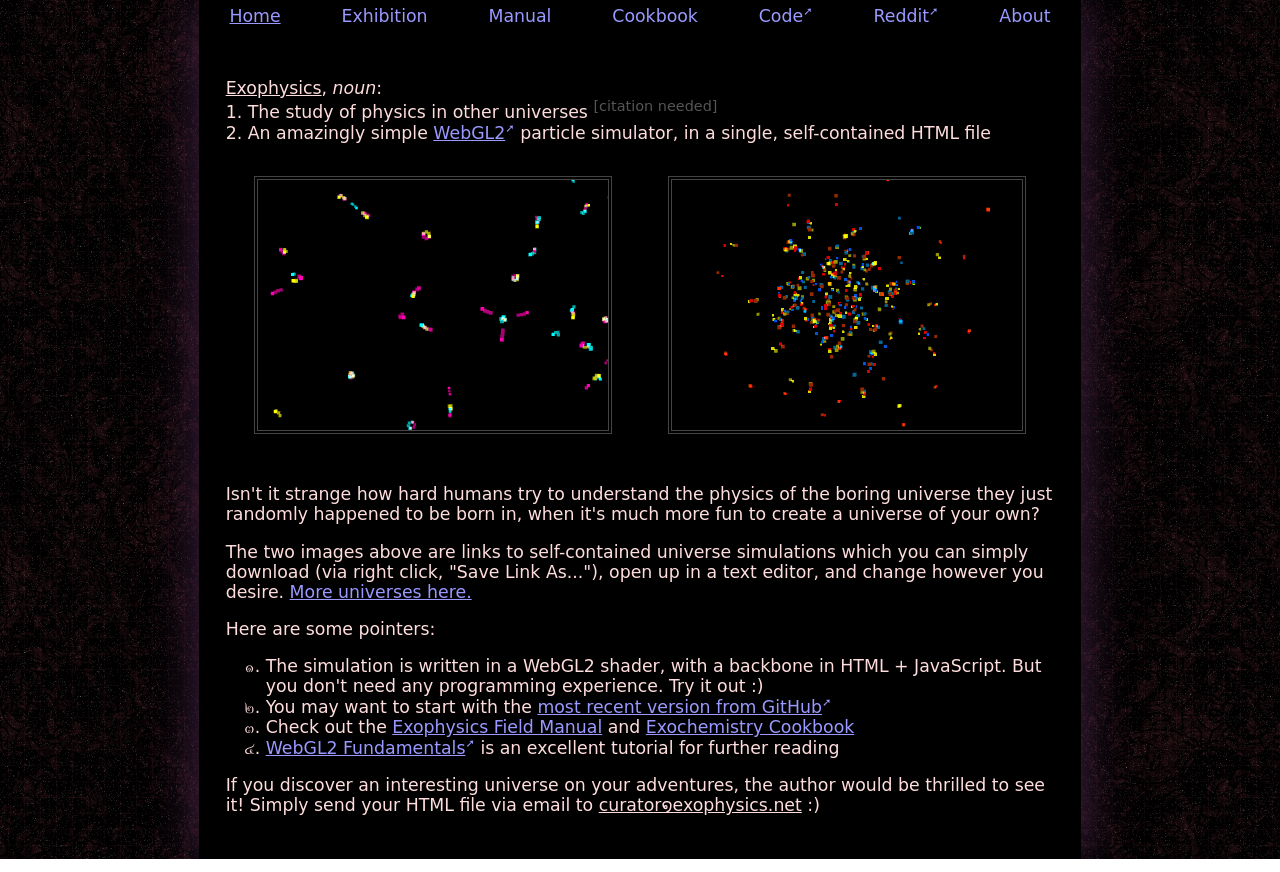
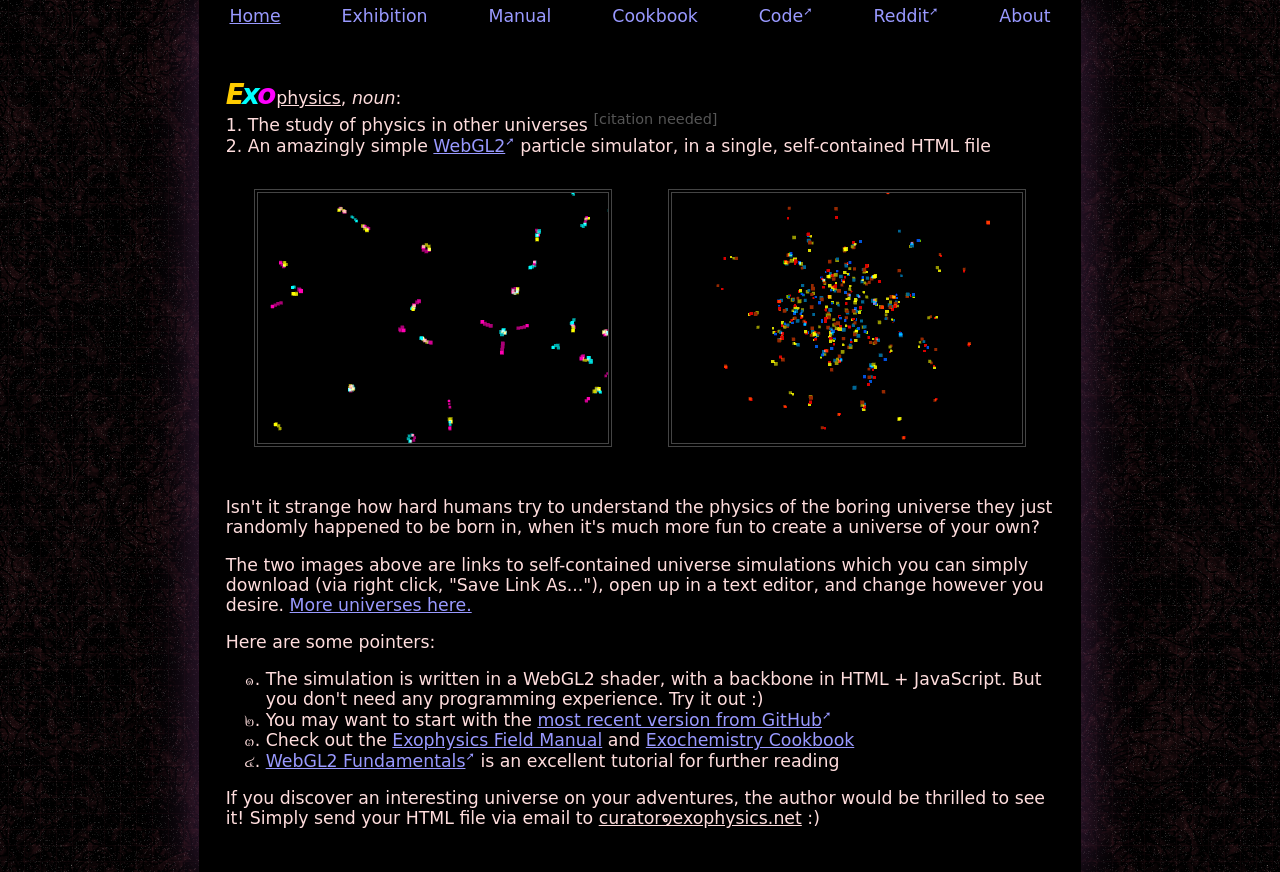
Before and after one commit to Zilmill/www-exophysics, a plain HTML site: page index.html in a window 1280 px wide. Drawn offline with Linux system fonts and the light colour scheme.

Commit message:
experimenting with letters on title page

```diff
--- a/index.html
+++ b/index.html
@@ -21,7 +21,7 @@
         </nav>
         <article>
             <p>
-                <u>Exophysics</u>, <i>noun</i>:<br />
+                <span id="e">E</span><span id="x">x</span><span id="o">o</span><u>physics</u>, <i>noun</i>:<br />
                 1. The study of physics in other universes <sup>[citation needed]</sup><br />
                 2. An amazingly simple <a href="https://en.wikipedia.org/wiki/WebGL">WebGL2</a> particle simulator, in a single, self-contained HTML file<br />
             </p>
--- a/style.css
+++ b/style.css
@@ -14,6 +14,15 @@ body {
     margin: 0 auto;
     min-height: 100vh;
 }
+#e, #x, #o {
+    font-size: 160%;
+    font-weight: bold;
+    font-style: italic;
+    letter-spacing: -2pt;
+}
+#e { color: #fc0; }
+#x { color: #0ff; }
+#o { color: #f0f; letter-spacing: 0; }
 article { padding: 20pt; }
 code {
     color: #4f4;
```
